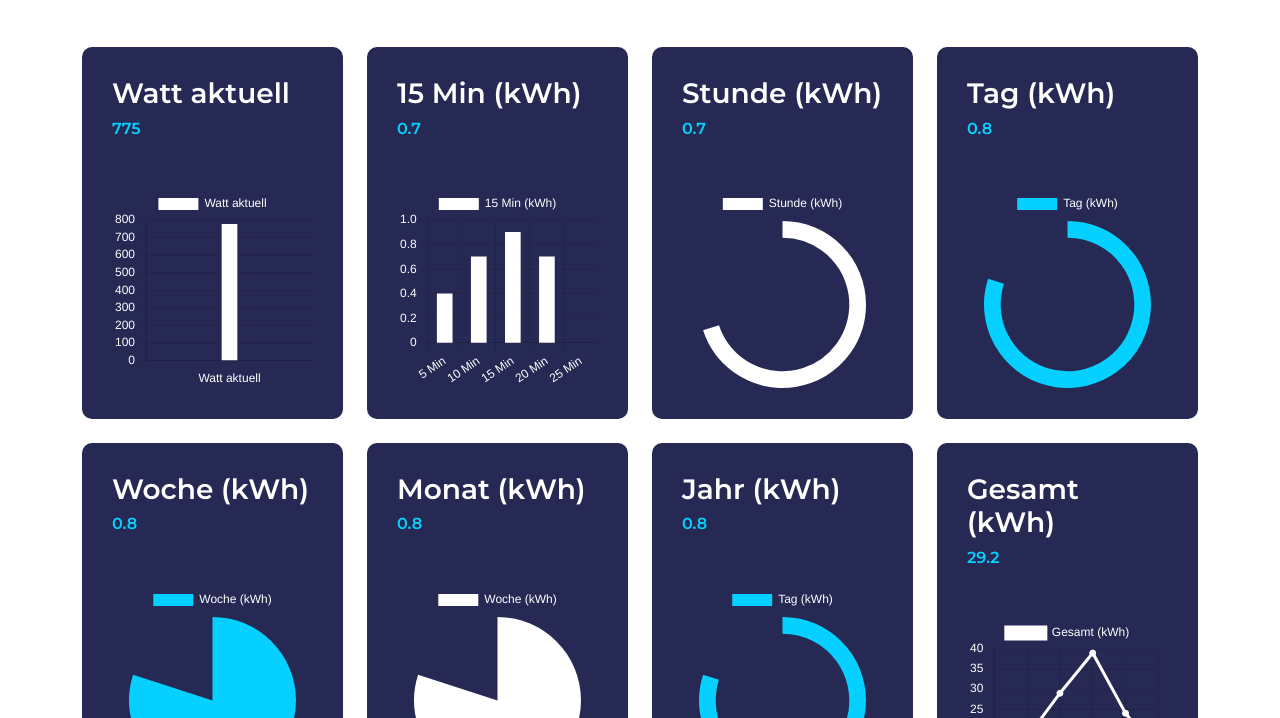
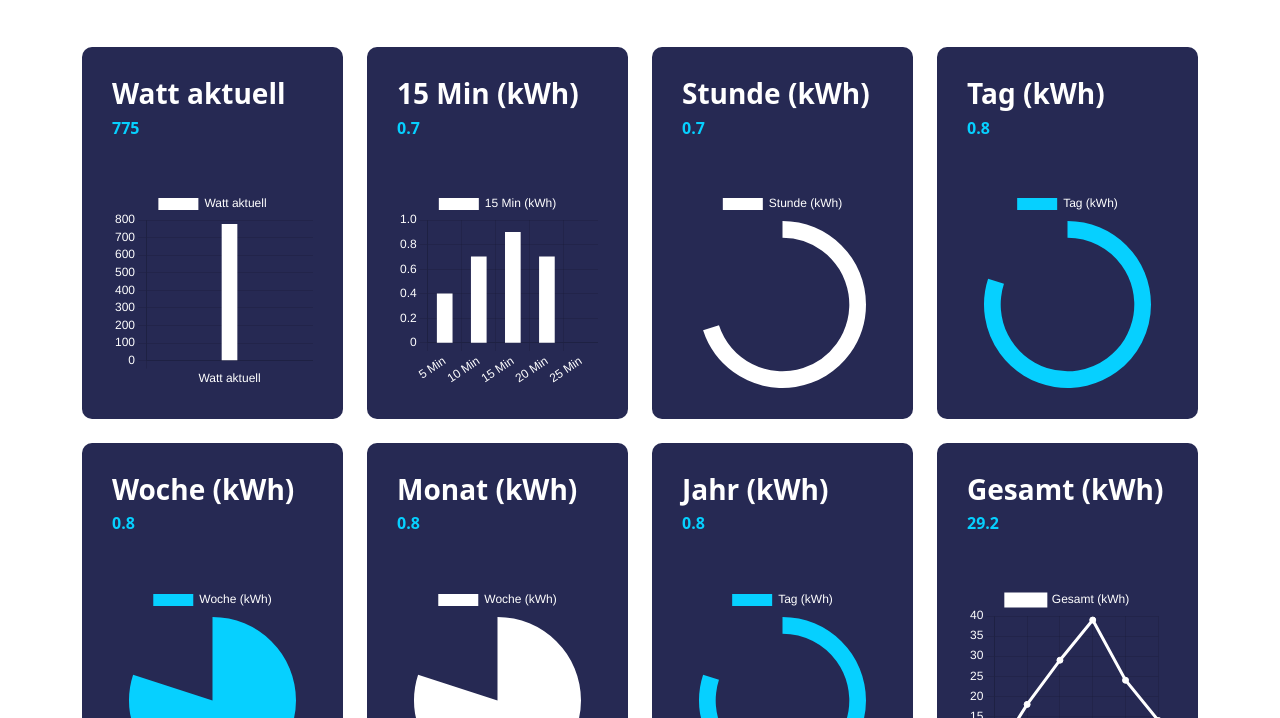
Before and after one commit to cipherbrainstechnologies/fullcron, a plain HTML site: page index.html in a window 1280 px wide. Shown: the part 139-857 px from the top of the page. Drawn offline with nearby package versions, Linux system fonts and the light colour scheme.

Commit message:
Add files via upload

```diff
--- a/index.html
+++ b/index.html
@@ -8,9 +8,7 @@
     <link href="https://cdn.jsdelivr.net/npm/bootstrap@5.3.0/dist/css/bootstrap.min.css" rel="stylesheet">
     <link rel="preconnect" href="https://fonts.googleapis.com">
     <link rel="preconnect" href="https://fonts.gstatic.com" crossorigin>
-    <link href="https://fonts.googleapis.com/css2?family=Montserrat:wght@400;500;600&display=swap" rel="stylesheet">
     <style type="text/css">
-        body{font-family: 'Montserrat', sans-serif;}
         .form_label{color: #262953;font-weight: 500;}
         span.time_box_time {padding: 0 4rem;}
         .time_box,.status_box,.form-select{background: #262953;padding: 10px 30px;color: #fff;border-radius: 10px;font-size: 1.5rem;font-weight: 600;}
```
